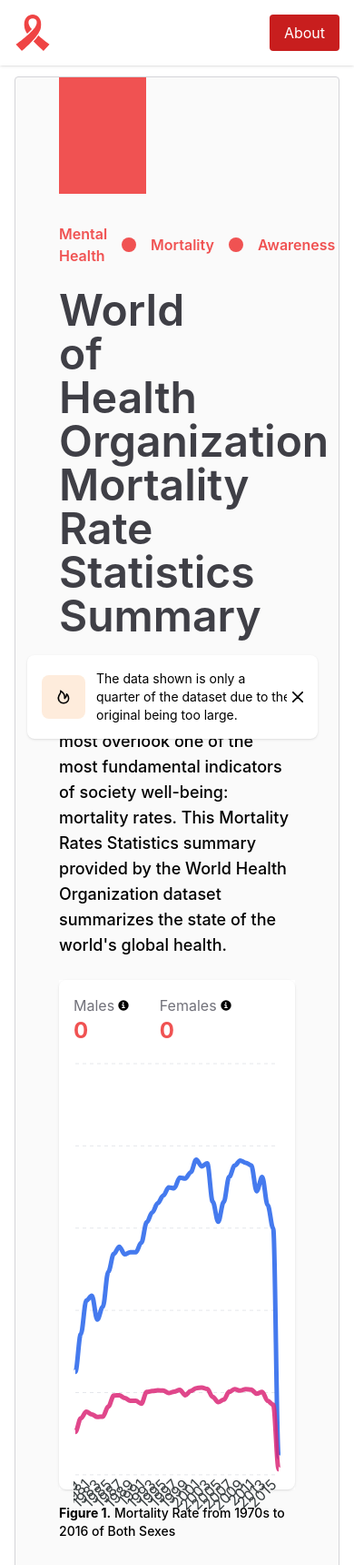
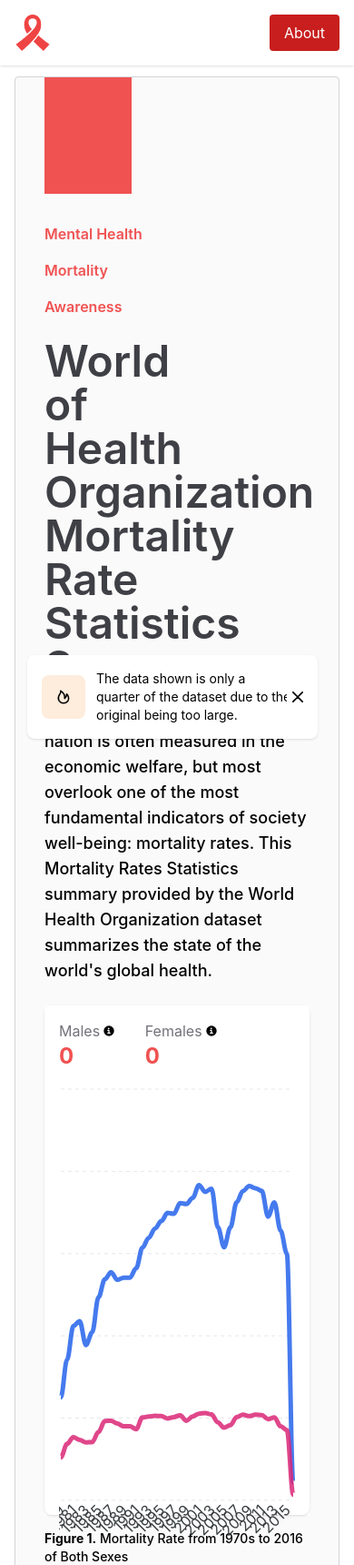
Before and after one commit to godoin/Suidata, a Flask app: page /reports in a window 390 px wide. Shown: the top 1720 px of the page at 91% size. Run offline with Flask 3, Linux system fonts and the light colour scheme; data that the repository does not hold is empty; style sheets or scripts are compiled from the project's sources; some libraries are stand-ins or nearby versions; some web fonts are replaced.

Commit message:
update responsiveness

```diff
--- a/templates/about.html
+++ b/templates/about.html
@@ -12,12 +12,12 @@
       />
     </div>
     <div class="w-full flex justify-center">
-      <div class="w-9/12 p-4 space-y-4">
+      <div class="sm:w-9/12 p-4 space-y-4">
         <h1 class="text-red-500 text-3xl">What is this page about?</h1>
         <p class="text-zinc-700 text-lg">
           A final data visualization project in fulfillment for the requirements
-          of COMPSCI E3 - Professional Elective. The objective is to read,
-          preprocess and visualize a dataset.
+          of <b class="text-lg">COMPSCI E3 - Professional Elective</b>. The
+          objective is to read, preprocess and visualize a dataset.
         </p>
         <p class="text-zinc-700 text-lg">
           <em class="text-lg">Dataset:</em> Szamil. (2018).
--- a/templates/reports.html
+++ b/templates/reports.html
@@ -1,17 +1,17 @@
 {% extends 'index.html' %} {% block content %}
 
 <div class="border border-zinc-300 rounded h-full bg-zinc-50 relative">
-  <div class="py-40 px-12">
-    <div class="absolute top-0 left-12 bg-red-500 w-24 h-32"></div>
-    <div class="absolute bottom-0 left-12 bg-red-500 w-24 h-32"></div>
+  <div class="py-40 px-8 sm:px-12">
+    <div class="absolute top-0 left-8 sm:left-12 bg-red-500 w-24 h-32"></div>
+    <div class="absolute bottom-0 left-8 sm:left-12 bg-red-500 w-24 h-32"></div>
     <div class="space-y-6">
-      <ul class="flex gap-x-4 items-center">
+      <ul class="flex flex-col sm:flex-row gap-4 sm:items-center">
         <li class="text-red-500 font-semibold">Mental Health</li>
-        <li>
+        <li class="hidden sm:flex">
           <div class="bg-red-500 rounded-full h-4 w-4"></div>
         </li>
         <li class="text-red-500 font-semibold">Mortality</li>
-        <li>
+        <li class="hidden sm:flex">
           <div class="bg-red-500 rounded-full h-4 w-4"></div>
         </li>
         <li class="text-red-500 font-semibold">Awareness</li>
@@ -129,7 +129,7 @@
               interventions.
             </p>
           </div>
-          <div class="flex-none w-3/12">
+          <div class="flex-none sm:w-3/12">
             <p class="font-medium text-zinc-700">
               As based on the data, it becomes evident that mental health
               challenges are not just a personal struggle but a societal concern
```
Also changed, not shown: templates/dashboard.html (+5 -5 lines).
